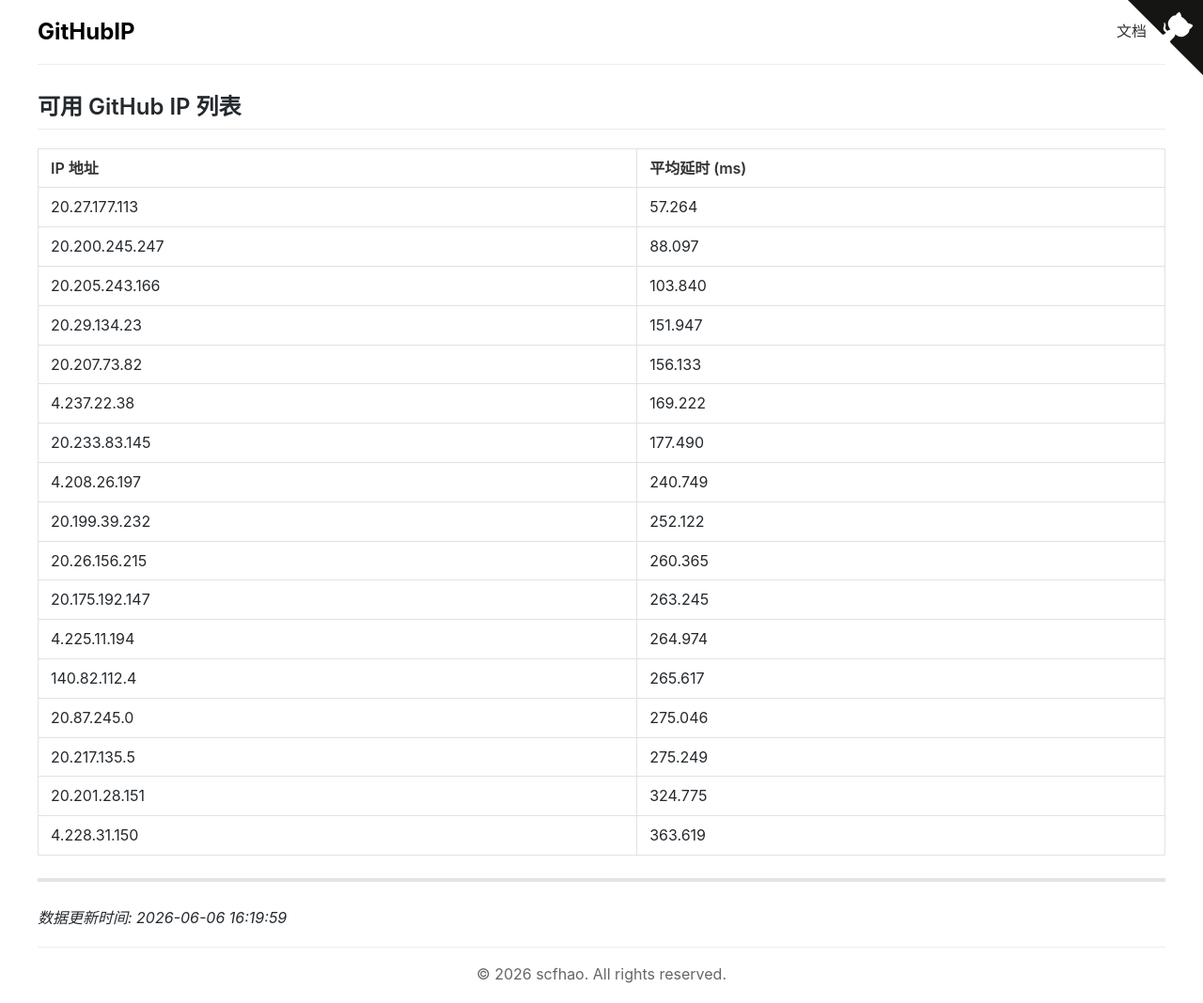
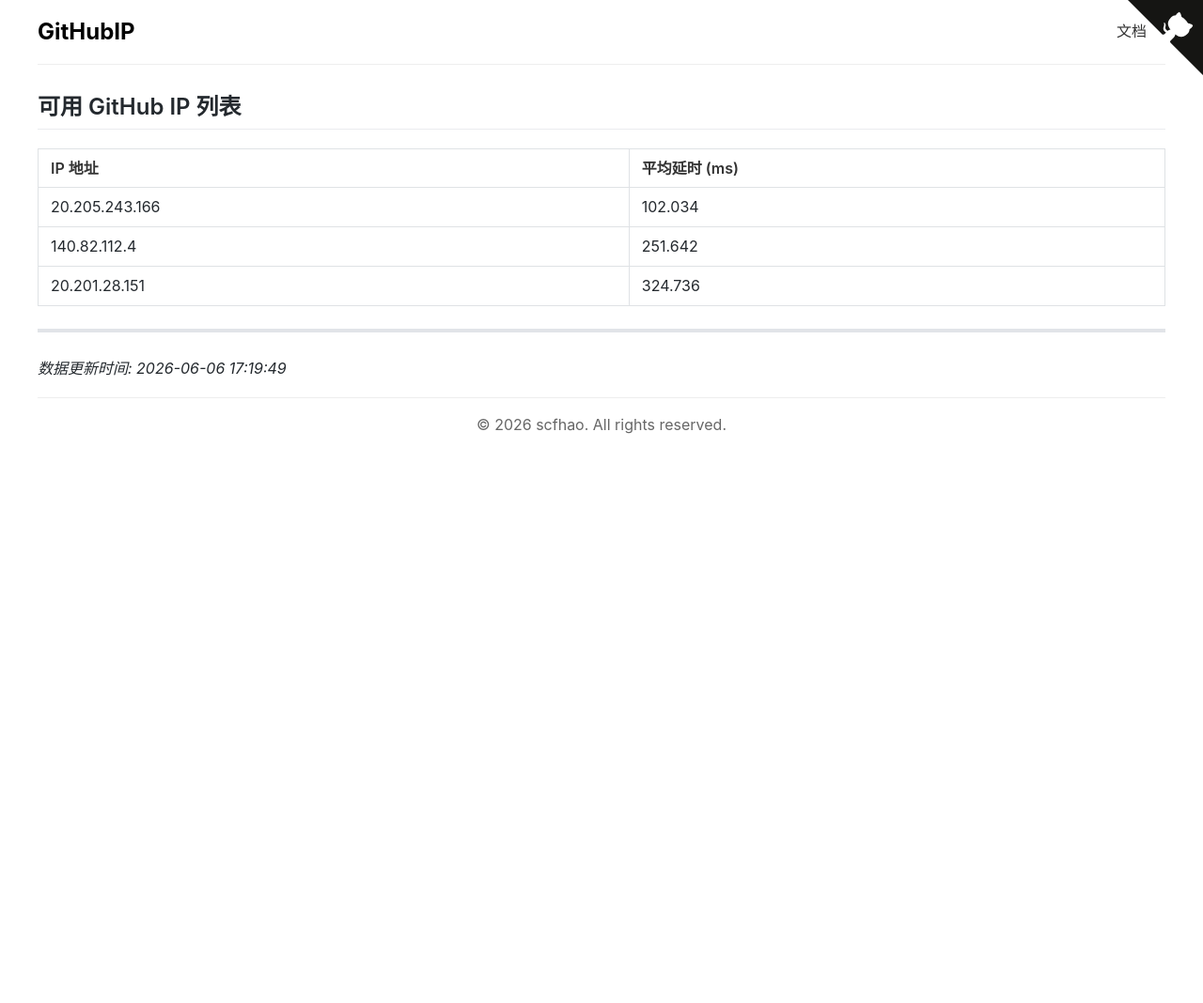
Before and after one commit to scfhao/GitHubIP, a Jekyll site: the page built from index.md, in a window 1280 px wide. Shown: the whole page at 94% size. Built offline with Jekyll 4.4.1, drawn with Linux system fonts in a browser that asks for light colours; after the commit the page ends 900 px from its top, so only the background shows below that.

Commit message:
自动脚本执行 - 2026-06-06 17:19:49

```diff
--- a/index.md
+++ b/index.md
@@ -1,31 +1,17 @@
 ---
 layout: home
 title: GitHub IP 列表
-date: 2026-06-06 16:19:59
+date: 2026-06-06 17:19:49
 ---
 
 ## 可用 GitHub IP 列表
 
 | IP 地址 | 平均延时 (ms) |
 |---------|--------------|
-| 20.27.177.113 | 57.264 |
-| 20.200.245.247 | 88.097 |
-| 20.205.243.166 | 103.840 |
-| 20.29.134.23 | 151.947 |
-| 20.207.73.82 | 156.133 |
-| 4.237.22.38 | 169.222 |
-| 20.233.83.145 | 177.490 |
-| 4.208.26.197 | 240.749 |
-| 20.199.39.232 | 252.122 |
-| 20.26.156.215 | 260.365 |
-| 20.175.192.147 | 263.245 |
-| 4.225.11.194 | 264.974 |
-| 140.82.112.4 | 265.617 |
-| 20.87.245.0 | 275.046 |
-| 20.217.135.5 | 275.249 |
-| 20.201.28.151 | 324.775 |
-| 4.228.31.150 | 363.619 |
+| 20.205.243.166 | 102.034 |
+| 140.82.112.4 | 251.642 |
+| 20.201.28.151 | 324.736 |
 
 ---
 
-*数据更新时间: 2026-06-06 16:19:59*
+*数据更新时间: 2026-06-06 17:19:49*
```
